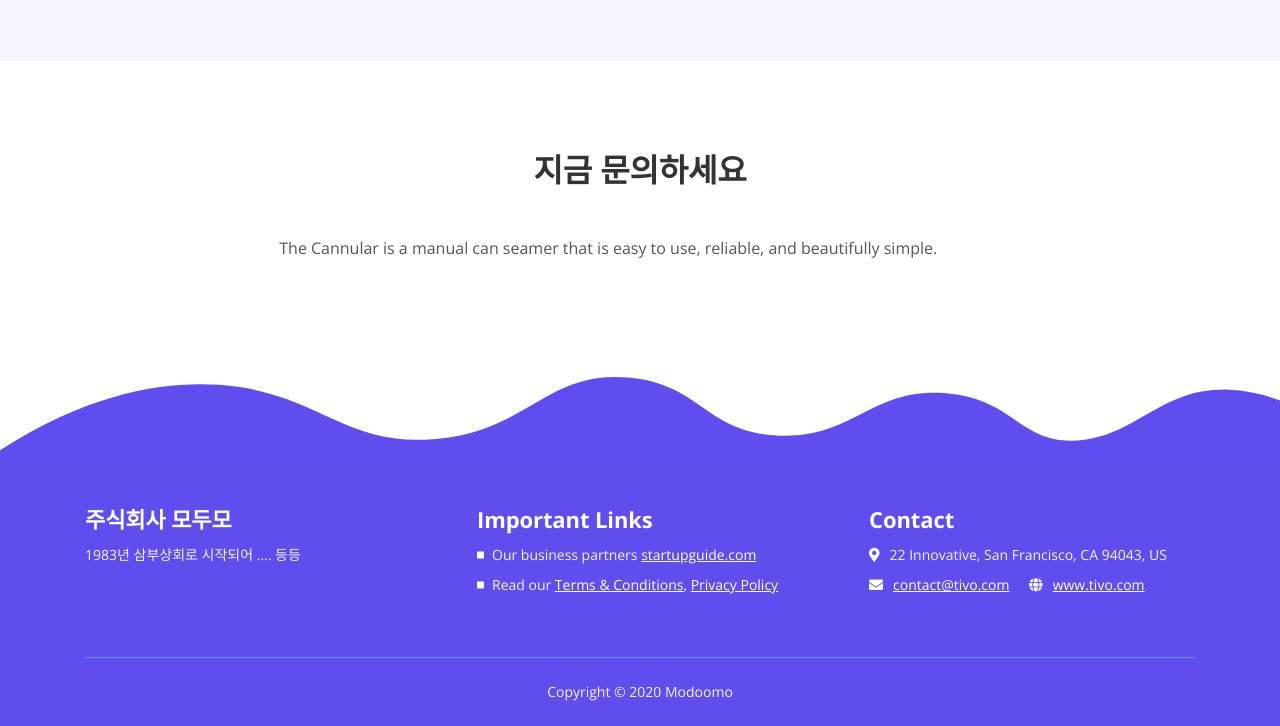
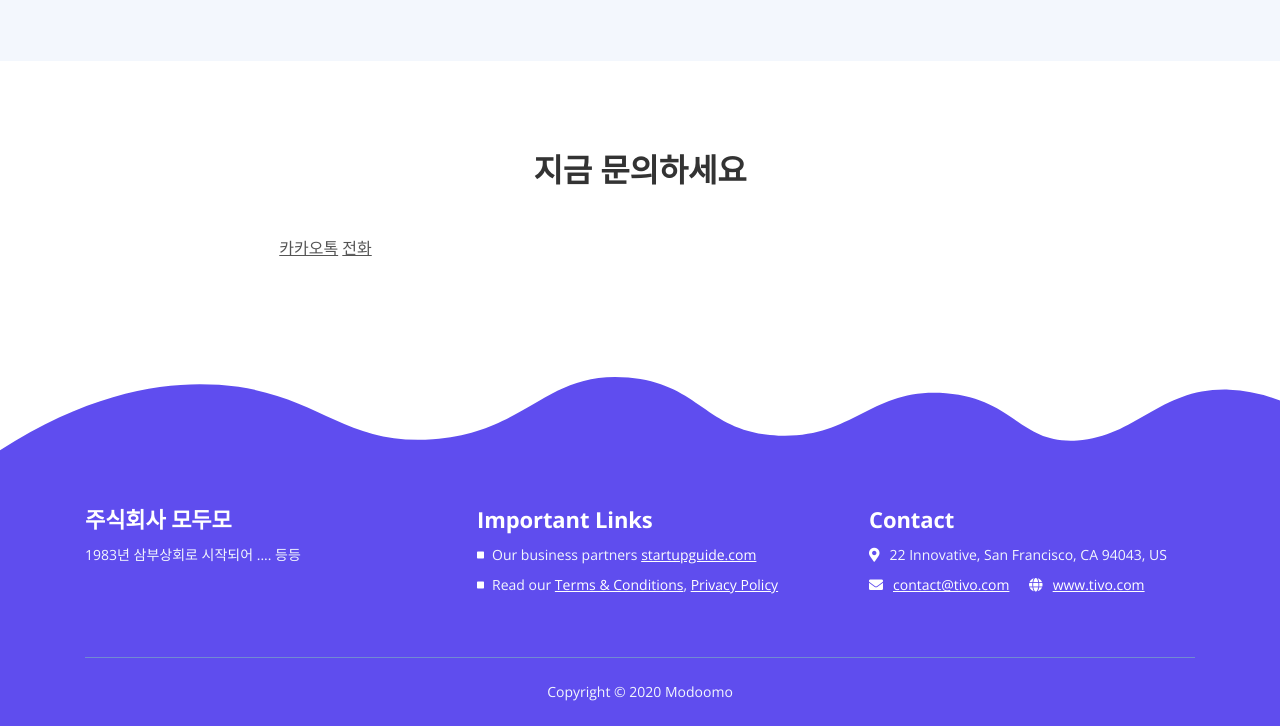
Before and after one commit to modoomo/com.modoomo, a plain HTML site: page ucan/index.html in a window 1280 px wide. Shown: the part 4563-5289 px from the top of the page. Drawn offline with nearby package versions, Linux system fonts and the light colour scheme.

Commit message:
Update index.html

```diff
--- a/ucan/index.html
+++ b/ucan/index.html
@@ -685,7 +685,8 @@
                 <div class="col-lg-12">
                     <h2 class="h2-heading"></h2>
                     <h2 class="h2-heading">지금 문의하세요</h2>
-                    <p class="p-heading">The Cannular is a manual can seamer that is easy to use, reliable, and beautifully simple.
+                    <p class="p-heading"><a href="https://open.kakao.com/o/sOQ4Tk8b">카카오톡</a>
+<a href="tel:031-989-0919">전화</a>
 </p>
                 </div> <!-- end of col -->
             </div> <!-- end of row -->
```
